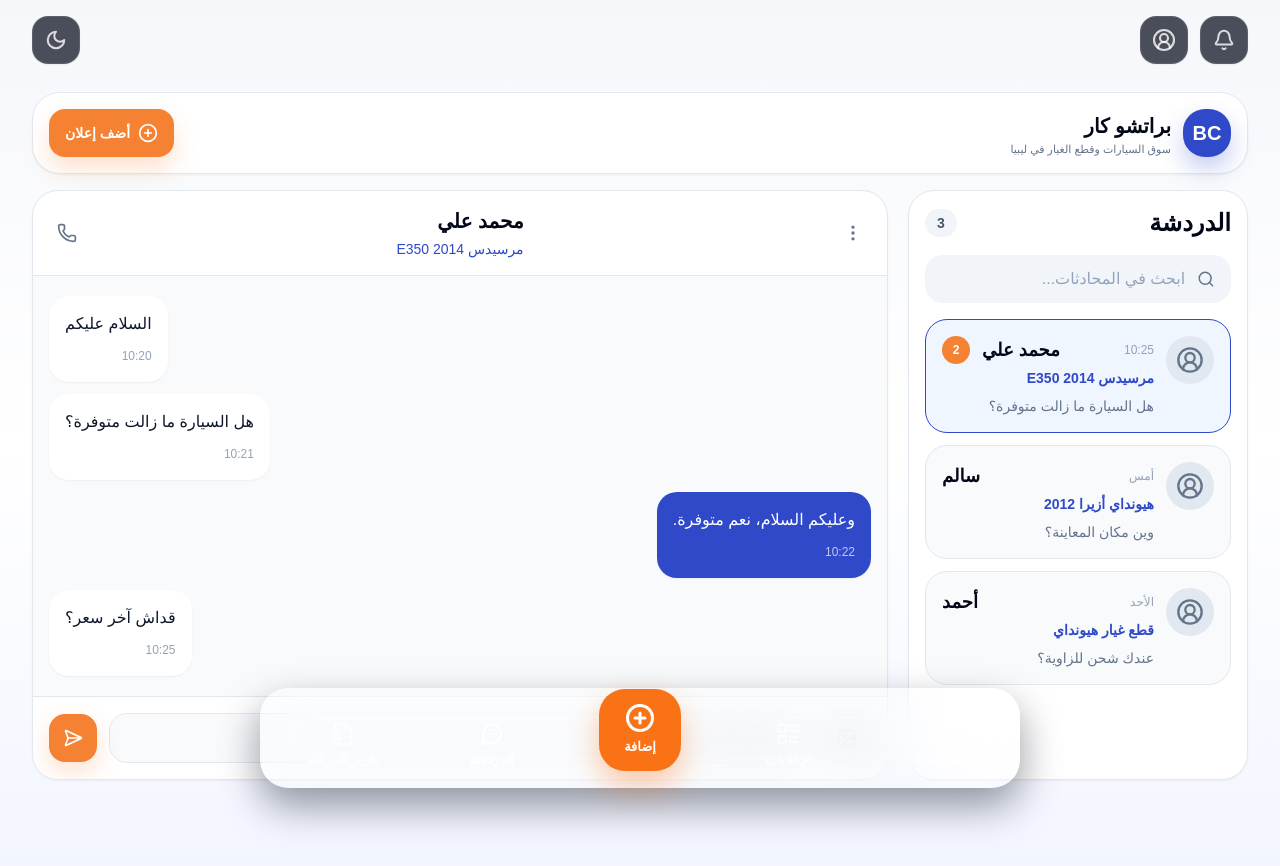
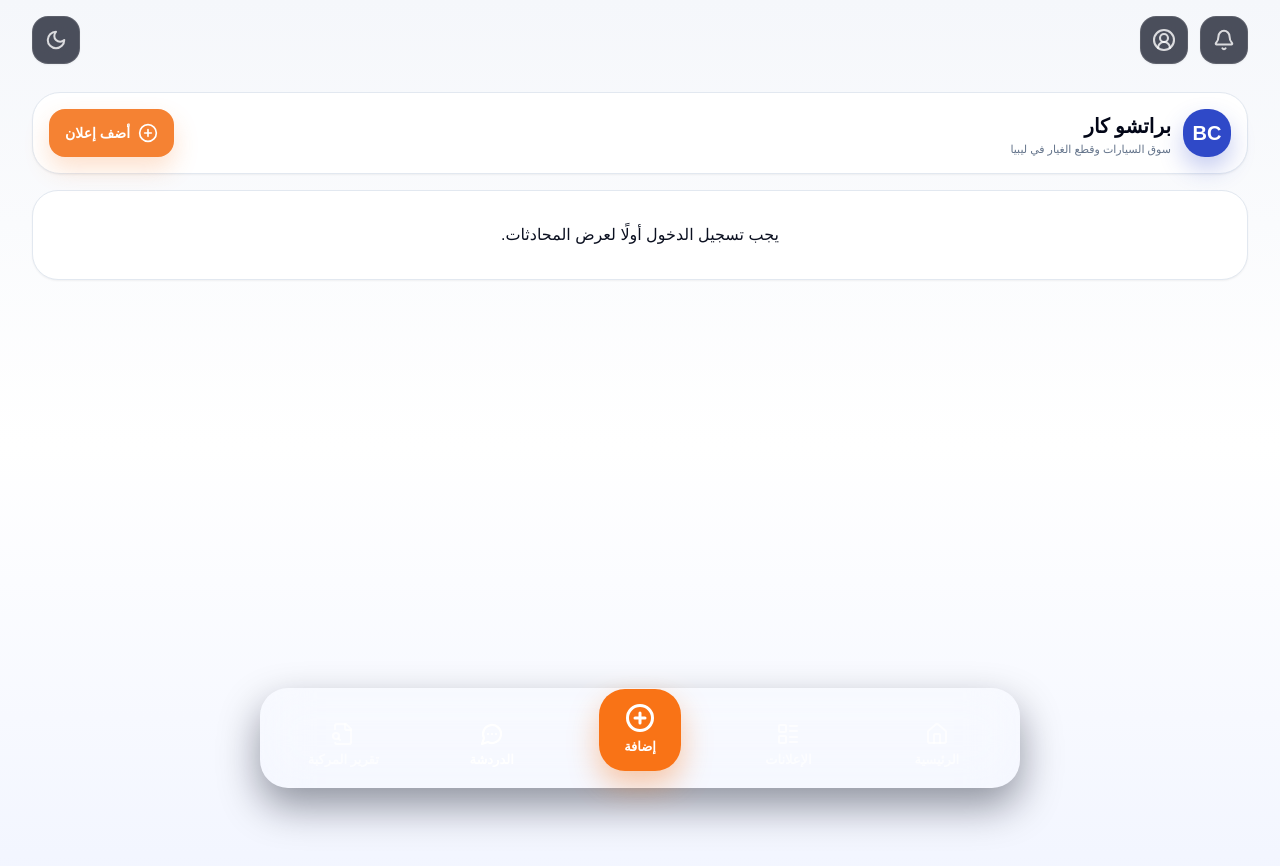
Before and after one commit to asbel4096-web/Brao-, a Next.js app: page /messages in a window 1280 px wide. Shown: the top 866 px of the page. Built offline with nearby package versions, Linux system fonts and the light colour scheme.

Commit message:
Update page.tsx

```diff
--- a/app/(public)/messages/page.tsx
+++ b/app/(public)/messages/page.tsx
@@ -1,6 +1,14 @@
 "use client";
 
-import { useMemo, useState } from "react";
+import { useEffect, useMemo, useState } from "react";
+import {
+  collection,
+  doc,
+  onSnapshot,
+  orderBy,
+  query,
+  where
+} from "firebase/firestore";
 import {
   Search,
   SendHorizonal,
@@ -9,90 +17,164 @@ import {
   MoreVertical,
   CircleUserRound
 } from "lucide-react";
+import { auth, db } from "@/lib/firebase";
+import { sendMessage } from "@/lib/chat";
 
-type Conversation = {
+type ConversationItem = {
   id: string;
-  name: string;
-  listingTitle: string;
-  lastMessage: string;
-  time: string;
-  unread?: number;
+  participantIds: string[];
+  participantNames?: Record<string, string>;
+  listingId?: string;
+  listingTitle?: string;
+  lastMessage?: string;
+  lastMessageAt?: any;
+  createdAt?: any;
 };
 
-type Message = {
+type MessageItem = {
   id: string;
-  sender: "me" | "other";
   text: string;
-  time: string;
-};
-
-const conversations: Conversation[] = [
-  {
-    id: "1",
-    name: "محمد علي",
-    listingTitle: "مرسيدس E350 2014",
-    lastMessage: "هل السيارة ما زالت متوفرة؟",
-    time: "10:25",
-    unread: 2
-  },
-  {
-    id: "2",
-    name: "سالم",
-    listingTitle: "هيونداي أزيرا 2012",
-    lastMessage: "وين مكان المعاينة؟",
-    time: "أمس"
-  },
-  {
-    id: "3",
-    name: "أحمد",
-    listingTitle: "قطع غيار هيونداي",
-    lastMessage: "عندك شحن للزاوية؟",
-    time: "الأحد"
-  }
-];
-
-const conversationMessages: Record<string, Message[]> = {
-  "1": [
-    { id: "m1", sender: "other", text: "السلام عليكم", time: "10:20" },
-    { id: "m2", sender: "other", text: "هل السيارة ما زالت متوفرة؟", time: "10:21" },
-    { id: "m3", sender: "me", text: "وعليكم السلام، نعم متوفرة.", time: "10:22" },
-    { id: "m4", sender: "other", text: "قداش آخر سعر؟", time: "10:25" }
-  ],
-  "2": [
-    { id: "m5", sender: "other", text: "وين مكان المعاينة؟", time: "أمس" },
-    { id: "m6", sender: "me", text: "طرابلس، أبو سليم.", time: "أمس" }
-  ],
-  "3": [
-    { id: "m7", sender: "other", text: "عندك شحن للزاوية؟", time: "الأحد" },
-    { id: "m8", sender: "me", text: "نعم متوفر حسب الاتفاق.", time: "الأحد" }
-  ]
+  senderId: string;
+  createdAt?: any;
 };
 
 export default function MessagesPage() {
   const [search, setSearch] = useState("");
-  const [activeId, setActiveId] = useState(conversations[0]?.id ?? "1");
+  const [conversations, setConversations] = useState<ConversationItem[]>([]);
+  const [activeId, setActiveId] = useState<string>("");
+  const [messages, setMessages] = useState<MessageItem[]>([]);
   const [draft, setDraft] = useState("");
+  const [loadingConversations, setLoadingConversations] = useState(true);
+  const [sending, setSending] = useState(false);
+
+  const currentUser = auth.currentUser;
+
+  useEffect(() => {
+    if (!currentUser) {
+      setLoadingConversations(false);
+      return;
+    }
+
+    const q = query(
+      collection(db, "conversations"),
+      where("participantIds", "array-contains", currentUser.uid)
+    );
+
+    const unsubscribe = onSnapshot(
+      q,
+      (snapshot) => {
+        const rows: ConversationItem[] = snapshot.docs.map((docSnap) => ({
+          id: docSnap.id,
+          ...(docSnap.data() as Omit<ConversationItem, "id">)
+        }));
+
+        rows.sort((a, b) => {
+          const aTime = a.lastMessageAt?.seconds || 0;
+          const bTime = b.lastMessageAt?.seconds || 0;
+          return bTime - aTime;
+        });
+
+        setConversations(rows);
+
+        if (!activeId && rows.length > 0) {
+          setActiveId(rows[0].id);
+        }
+
+        if (rows.length === 0) {
+          setActiveId("");
+        }
+
+        setLoadingConversations(false);
+      },
+      (error) => {
+        console.error("Conversations error:", error);
+        setLoadingConversations(false);
+      }
+    );
+
+    return () => unsubscribe();
+  }, [currentUser, activeId]);
+
+  useEffect(() => {
+    if (!activeId) {
+      setMessages([]);
+      return;
+    }
+
+    const q = query(
+      collection(db, "conversations", activeId, "messages"),
+      orderBy("createdAt", "asc")
+    );
+
+    const unsubscribe = onSnapshot(
+      q,
+      (snapshot) => {
+        const rows: MessageItem[] = snapshot.docs.map((docSnap) => ({
+          id: docSnap.id,
+          ...(docSnap.data() as Omit<MessageItem, "id">)
+        }));
+        setMessages(rows);
+      },
+      (error) => {
+        console.error("Messages error:", error);
+      }
+    );
+
+    return () => unsubscribe();
+  }, [activeId]);
 
   const filteredConversations = useMemo(() => {
+    const q = search.trim();
+    if (!q) return conversations;
+
     return conversations.filter((item) => {
-      const q = search.trim();
-      if (!q) return true;
+      const otherName =
+        item.participantNames?.[
+          item.participantIds.find((id) => id !== currentUser?.uid) || ""
+        ] || "مستخدم";
       return (
-        item.name.includes(q) ||
-        item.listingTitle.includes(q) ||
-        item.lastMessage.includes(q)
+        otherName.includes(q) ||
+        (item.listingTitle || "").includes(q) ||
+        (item.lastMessage || "").includes(q)
       );
     });
-  }, [search]);
+  }, [search, conversations, currentUser?.uid]);
 
   const activeConversation =
     filteredConversations.find((item) => item.id === activeId) ||
-    conversations.find((item) => item.id === activeId) ||
-    conversations[0];
+    conversations.find((item) => item.id === activeId);
 
-  const activeMessages = activeConversation
-    ? conversationMessages[activeConversation.id] || []
-    : [];
+  const otherUserId = activeConversation?.participantIds.find(
+    (id) => id !== currentUser?.uid
+  );
+
+  const otherUserName =
+    activeConversation?.participantNames?.[otherUserId || ""] || "مستخدم";
+
+  const handleSend = async () => {
+    if (!currentUser || !activeId || !draft.trim()) return;
+
+    try {
+      setSending(true);
+      await sendMessage(activeId, currentUser.uid, draft);
+      setDraft("");
+    } catch (error) {
+      console.error("Send message error:", error);
+      alert("تعذر إرسال الرسالة.");
+    } finally {
+      setSending(false);
+    }
+  };
+
+  if (!currentUser) {
+    return (
+      <section className="container pb-8">
+        <div className="rounded-[26px] border border-slate-200 bg-white p-8 text-center shadow-sm dark:border-slate-800 dark:bg-slate-900">
+          يجب تسجيل الدخول أولًا لعرض المحادثات.
+        </div>
+      </section>
+    );
+  }
 
   return (
     <section className="container pb-8">
@@ -119,13 +201,21 @@ export default function MessagesPage() {
           </div>
 
           <div className="mt-4 grid gap-3">
-            {filteredConversations.length === 0 ? (
+            {loadingConversations ? (
               <div className="rounded-[20px] bg-slate-50 px-4 py-8 text-center text-base font-bold text-slate-500 dark:bg-slate-800 dark:text-slate-300">
-                لا توجد محادثات مطابقة.
+                جارٍ تحميل المحادثات...
+              </div>
+            ) : filteredConversations.length === 0 ? (
+              <div className="rounded-[20px] bg-slate-50 px-4 py-8 text-center text-base font-bold text-slate-500 dark:bg-slate-800 dark:text-slate-300">
+                لا توجد محادثات بعد.
               </div>
             ) : (
               filteredConversations.map((item) => {
                 const active = item.id === activeId;
+                const name =
+                  item.participantNames?.[
+                    item.participantIds.find((id) => id !== currentUser.uid) || ""
+                  ] || "مستخدم";
 
                 return (
                   <button
@@ -144,27 +234,18 @@ export default function MessagesPage() {
                       </div>
 
                       <div className="flex-1 text-right">
-                        <div className="flex items-center justify-between gap-3">
-                          <span className="text-xs text-slate-400">{item.time}</span>
-                          <h2 className="text-lg font-black text-slate-950 dark:text-white">
-                            {item.name}
-                          </h2>
+                        <div className="text-lg font-black text-slate-950 dark:text-white">
+                          {name}
                         </div>
 
                         <div className="mt-1 text-sm font-bold text-[#2F49C8]">
-                          {item.listingTitle}
+                          {item.listingTitle || "بدون إعلان"}
                         </div>
 
                         <div className="mt-2 line-clamp-1 text-sm text-slate-500 dark:text-slate-300">
-                          {item.lastMessage}
+                          {item.lastMessage || "ابدأ المحادثة"}
                         </div>
                       </div>
-
-                      {item.unread ? (
-                        <div className="flex h-7 min-w-7 items-center justify-center rounded-full bg-[#F58233] px-2 text-xs font-black text-white">
-                          {item.unread}
-                        </div>
-                      ) : null}
                     </div>
                   </button>
                 );
@@ -183,10 +264,10 @@ export default function MessagesPage() {
 
                 <div className="text-right">
                   <div className="text-xl font-black text-slate-950 dark:text-white">
-                    {activeConversation.name}
+                    {otherUserName}
                   </div>
                   <div className="mt-1 text-sm text-[#2F49C8]">
-                    {activeConversation.listingTitle}
+                    {activeConversation.listingTitle || "محادثة"}
                   </div>
                 </div>
 
@@ -196,30 +277,21 @@ export default function MessagesPage() {
               </div>
 
               <div className="grid gap-3 bg-slate-50 px-4 py-5 dark:bg-slate-950 min-h-[420px]">
-                {activeMessages.map((msg) => (
+                {messages.map((msg) => (
                   <div
                     key={msg.id}
                     className={`flex ${
-                      msg.sender === "me" ? "justify-start" : "justify-end"
+                      msg.senderId === currentUser.uid ? "justify-start" : "justify-end"
                     }`}
                   >
                     <div
                       className={`max-w-[82%] rounded-[20px] px-4 py-3 text-right shadow-sm ${
-                        msg.sender === "me"
+                        msg.senderId === currentUser.uid
                           ? "bg-[#2F49C8] text-white"
                           : "bg-white text-slate-900 dark:bg-slate-800 dark:text-white"
                       }`}
                     >
                       <div className="text-base leading-8">{msg.text}</div>
-                      <div
-                        className={`mt-2 text-xs ${
-                          msg.sender === "me"
-                            ? "text-white/70"
-                            : "text-slate-400"
-                        }`}
-                      >
-                        {msg.time}
-                      </div>
                     </div>
                   </div>
                 ))}
@@ -239,7 +311,11 @@ export default function MessagesPage() {
                     className="flex-1 rounded-[18px] border border-slate-200 bg-slate-50 px-4 py-3 text-right outline-none dark:border-slate-700 dark:bg-slate-950"
                   />
 
-                  <button className="flex h-12 w-12 items-center justify-center rounded-2xl bg-[#F58233] text-white shadow-[0_10px_24px_rgba(245,130,51,0.24)]">
+                  <button
+                    onClick={handleSend}
+                    disabled={sending}
+                    className="flex h-12 w-12 items-center justify-center rounded-2xl bg-[#F58233] text-white shadow-[0_10px_24px_rgba(245,130,51,0.24)] disabled:opacity-60"
+                  >
                     <SendHorizonal className="h-5 w-5" />
                   </button>
                 </div>
```
